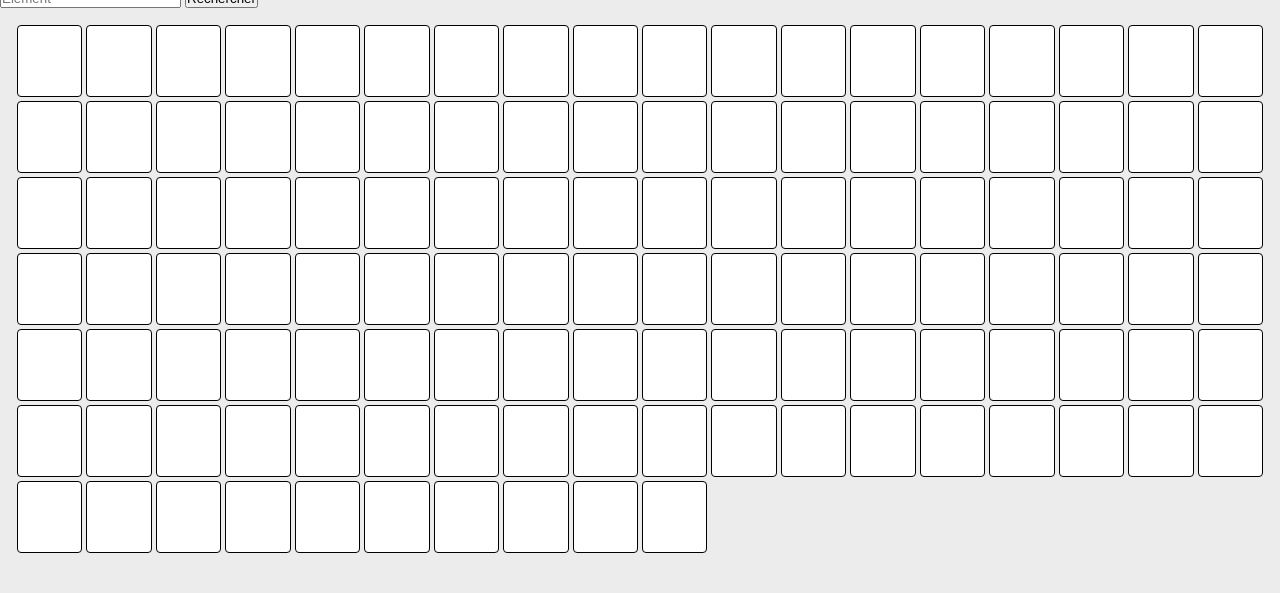
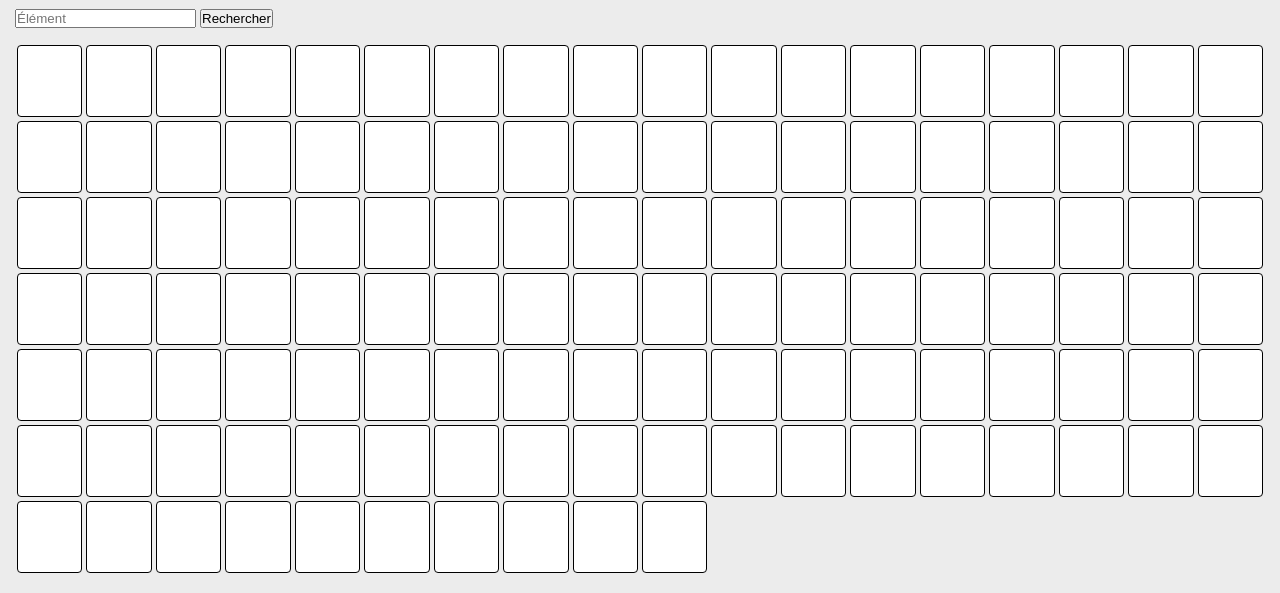
Before and after one commit to LekoWhite/ClassificationPeriodique, a plain HTML site: page index.html in a window 1280 px wide. Shown: the part 207-800 px from the top of the page. Drawn offline with Linux system fonts and the light colour scheme.

Commit message:
rajout d'un É (bastien c'est alt + 144 merci) + décalage de la barre

```diff
--- a/css/style.css
+++ b/css/style.css
@@ -43,3 +43,8 @@ body {
          transition:all .5s cubic-bezier(.6,2,.4,1);
   background-color: white;
 }
+
+#element {
+  margin-left: 15px;
+  margin-top: 20px;
+}
--- a/index.html
+++ b/index.html
@@ -22,7 +22,7 @@
 			<img src="./images/atome.png"/>
 			<h1>Classification Periodique des Éléments</h1>
 		</header>
-		<input id="element" type="text" placeholder="Elément">
+		<input id="element" type="text" placeholder="Élément">
 		<input type="button" value="Rechercher" id="bouton"/>
 		<section id="table">
 	    <div class="atom" id="atom001">
```
